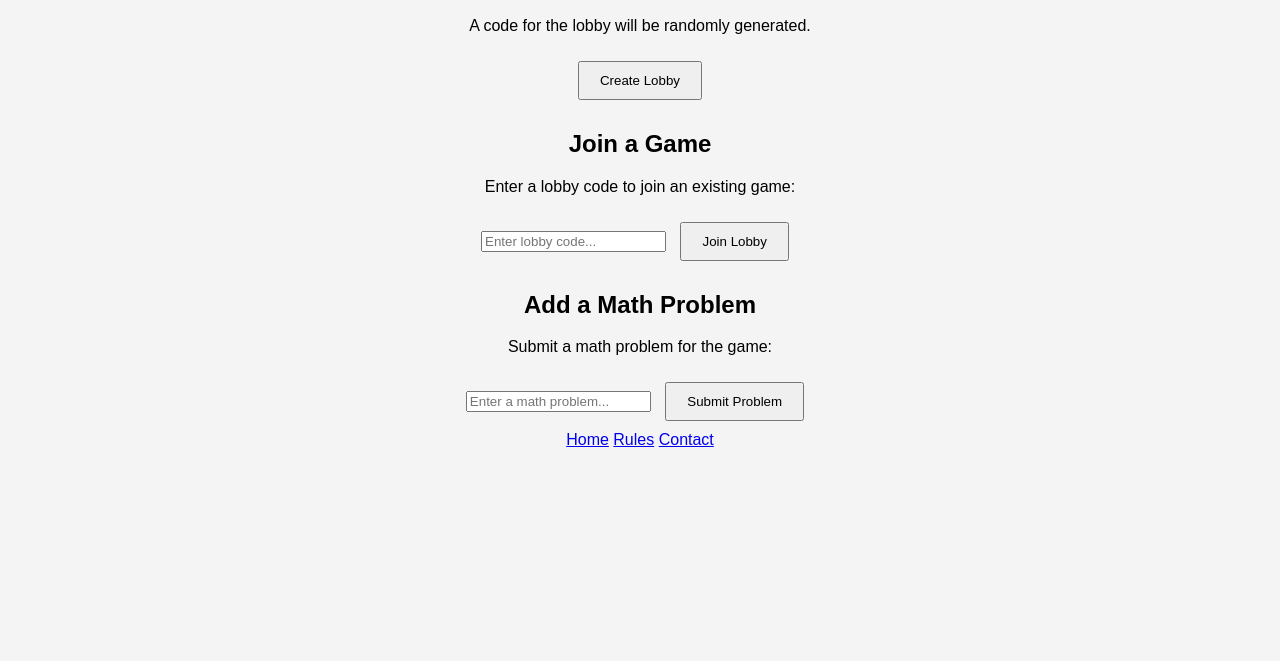
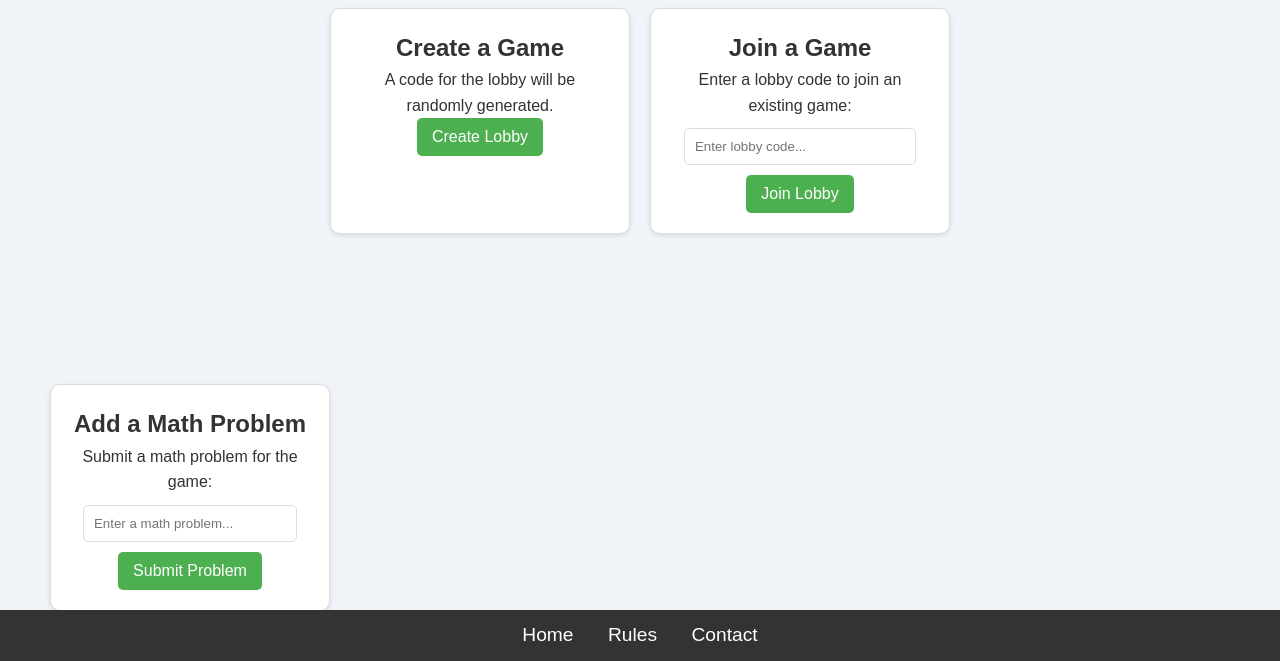
Before and after one commit to JuanD-000/MathProject, a plain HTML site: page MathProject/index.html in a window 1280 px wide. Shown: the part 139-800 px from the top of the page. Drawn offline with Linux system fonts and the light colour scheme.

Commit message:
Update style.css

```diff
--- a/MathProject/style.css
+++ b/MathProject/style.css
@@ -1,11 +1,113 @@
-body {
-    font-family: Arial, sans-serif;
+* {
+    margin: 0;
+    padding: 0;
+    box-sizing: border-box;
+  }
+
+  body {
+    background-color: #f0f4f8;
+    font-family: 'Arial', sans-serif;
+    color: #333;
+    line-height: 1.6;
     text-align: center;
-    background-color: #f4f4f4;
+  }
+
+  /* Title */
+  h1 {
+    font-size: 3rem;
+    color: #4CAF50;
+    margin-top: 50px;
+  }
+
+  /* Container for Create & Join sections */
+  .container {
+    display: flex;
+    justify-content: center;
+    gap: 20px;
+    margin-top: 20px;
+  }
+
+  /* Card styles */
+  .card {
+    background-color: #fff;
+    border: 1px solid #ddd;
+    border-radius: 10px;
+    box-shadow: 0 2px 5px rgba(0, 0, 0, 0.1);
     padding: 20px;
-}
-button {
-    padding: 10px 20px;
-    margin: 10px;
+    width: 300px;
+    text-align: center;
+    transition: transform 0.3s ease, box-shadow 0.3s ease;
+  }
+
+  /* Hover effect */
+  .card:hover {
+    transform: scale(1.07);
+    box-shadow: 0 5px 15px rgba(0, 0, 0, 0.2);
+  }
+
+  /* Input fields */
+  input {
+    width: 90%;
+    padding: 10px;
+    margin: 10px 0;
+    border: 1px solid #ddd;
+    border-radius: 5px;
+  }
+
+  /* Buttons */
+  button {
+    background-color: #4CAF50;
+    color: white;
+    border: none;
+    padding: 10px 15px;
+    font-size: 1rem;
     cursor: pointer;
-}
+    border-radius: 5px;
+    transition: background-color 0.3s;
+  }
+
+  button:hover {
+    background-color: #1c2d1c;
+  }
+
+  /* Math problem section (bottom left) */
+  .math-problem-card {
+    position: absolute;
+    bottom: 50px;
+    left: 50px;
+    background-color: #fff;
+    border: 1px solid #ddd;
+    border-radius: 10px;
+    box-shadow: 0 2px 5px rgba(0, 0, 0, 0.1);
+    padding: 20px;
+    width: 280px;
+    text-align: center;
+    transition: transform 0.3s ease, box-shadow 0.3s ease;
+  }
+
+  /* Hover effect for math problem section */
+  .math-problem-card:hover {
+    transform: scale(1.05);
+    box-shadow: 0 5px 15px rgba(0, 0, 0, 0.2);
+  }
+
+  /* Navigation Bar */
+  nav {
+    background-color: #333;
+    color: white;
+    padding: 10px;
+    position: fixed;
+    bottom: 0;
+    width: 100%;
+  }
+
+  nav a {
+    color: white;
+    margin: 0 15px;
+    text-decoration: none;
+    font-size: 1.2rem;
+  }
+
+  nav a:hover {
+    text-decoration: underline;
+  }
```
